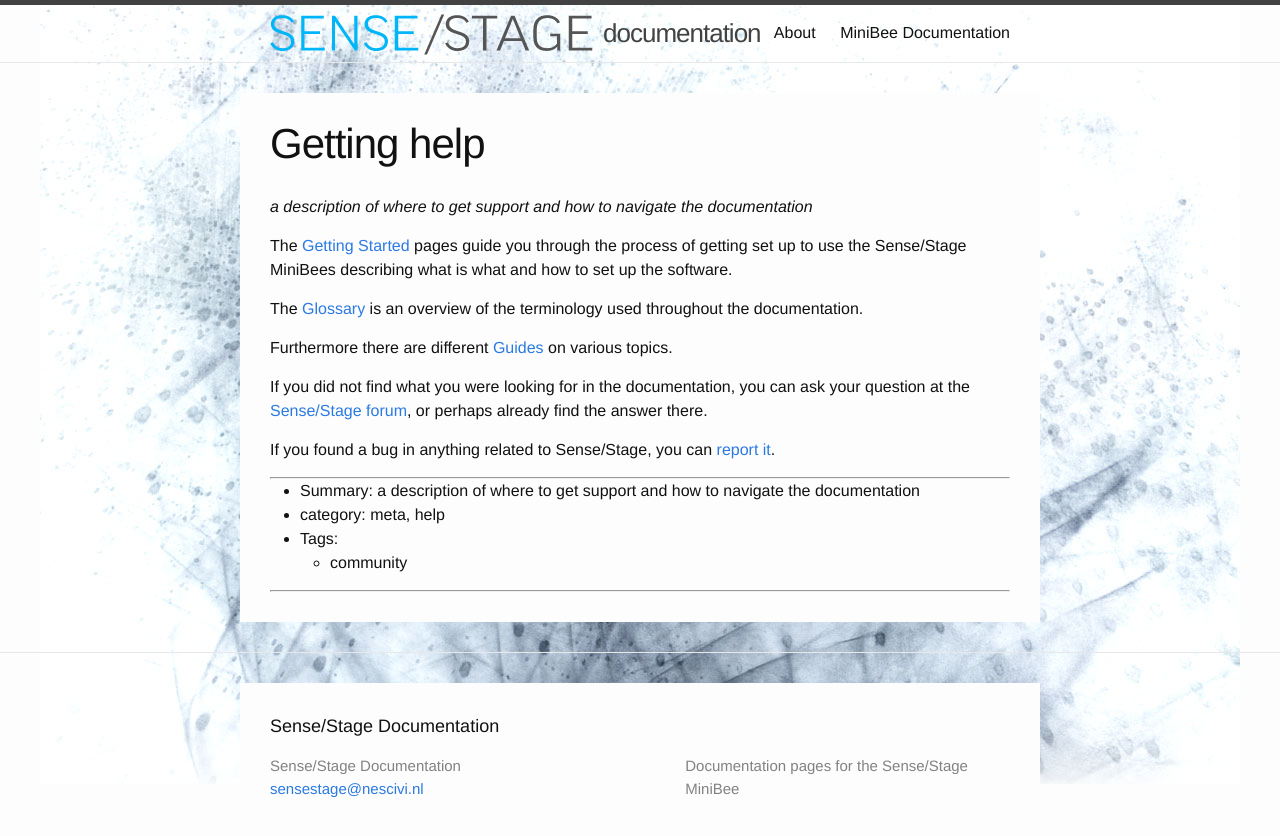
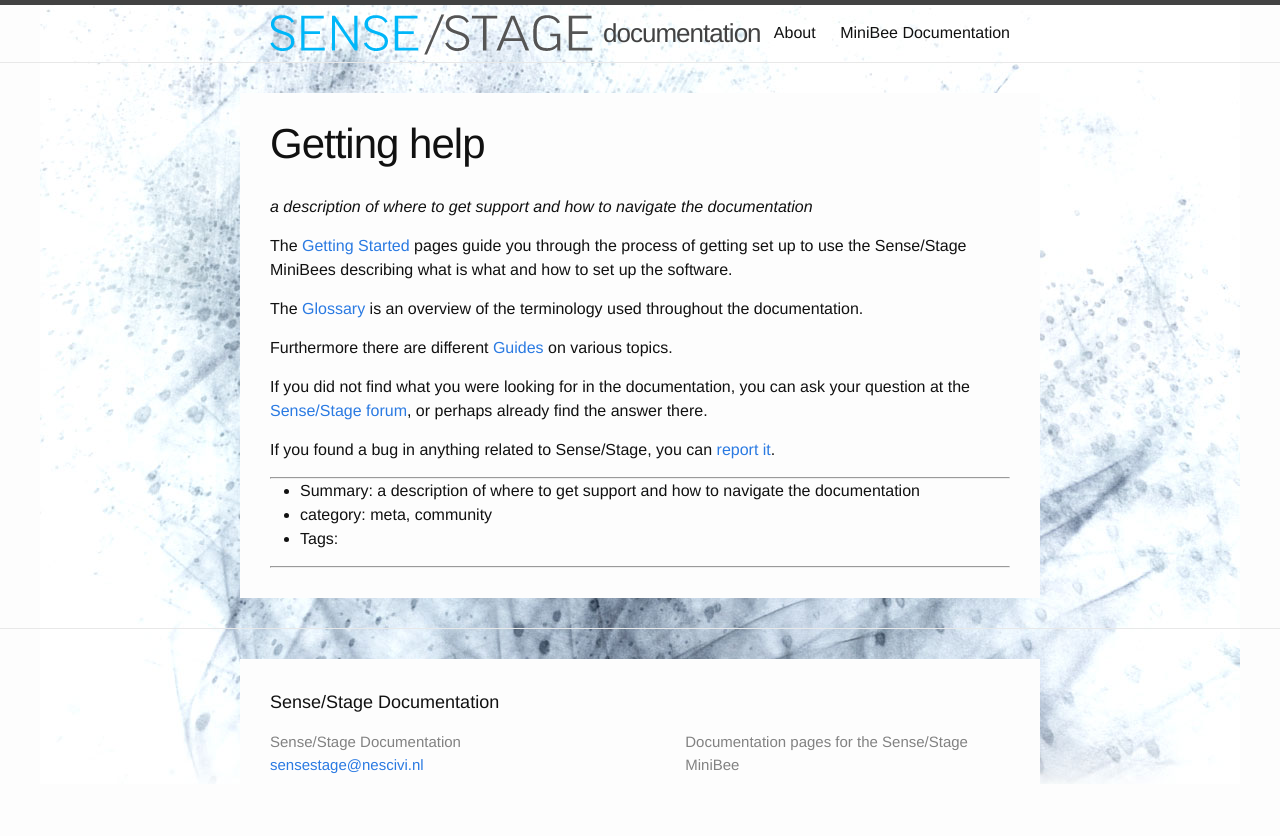
Before and after one commit to SenseStageTeam/sensestage_documentation, a Jekyll site: the page built from _minibee/getting-help.md, in a window 1280 px wide. Shown: the top 836 px of the page. Built offline with Jekyll 4.4.1, drawn with Linux system fonts in a browser that asks for light colours.

Commit message:
change subcategory to community

```diff
--- a/_minibee/getting-help.md
+++ b/_minibee/getting-help.md
@@ -5,9 +5,7 @@
 type: reference
 date: 2017-02-06
 category: meta
-subcategory: help
-tags:
-    - community
+subcategory: community
 ---
 
 The [Getting Started](getting-started-with-sensestage) pages guide you through the process of getting set up to use the Sense/Stage MiniBees describing what is what and how to set up the software.
```
Also changed, not shown: _minibee/contributing-to-sense-stage.md (+1 -2 lines), _minibee/reporting-bugs.md (+1 -2 lines).
